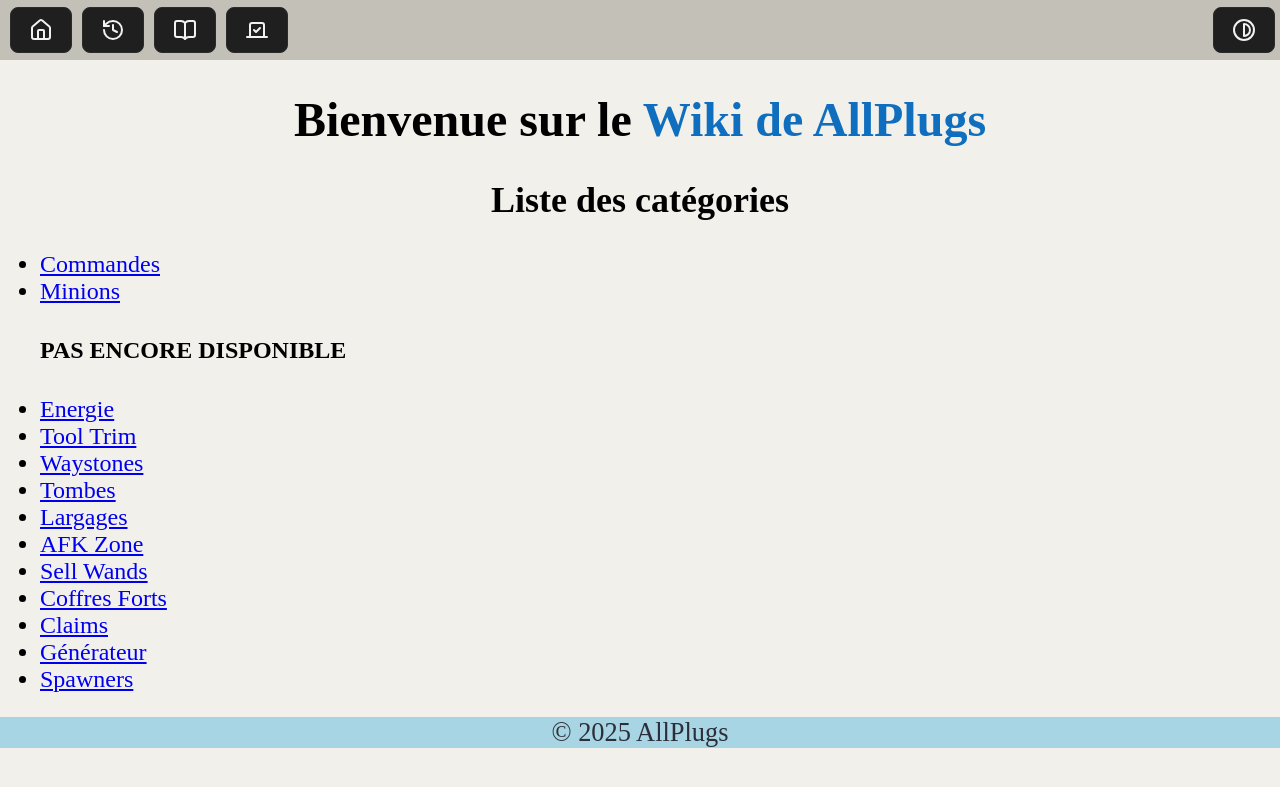
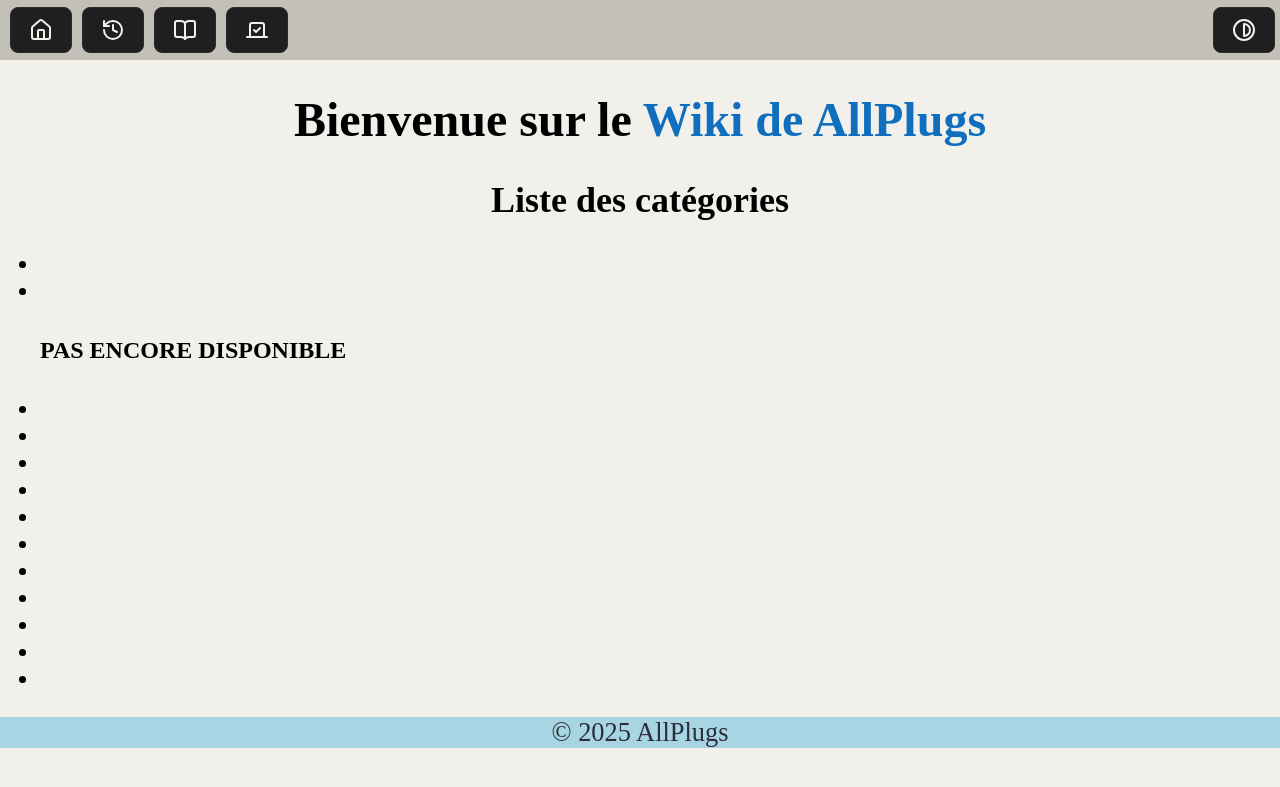
Before and after one commit to Nat688/AllPlugs-Site, a Jekyll site: the page built from wiki.html, in a window 1280 px wide. Shown: the top 787 px of the page. Built offline with Jekyll 4.4.1, drawn with Linux system fonts in a browser that asks for light colours.

Commit message:
Correction des lien vers les pages wiki 1

```diff
--- a/wiki.html
+++ b/wiki.html
@@ -4,6 +4,18 @@
 <style>
 	.title_site {
 		color: #106EBE;
+	}
+	a:link {
+    	color: #F2F0EA;
+	}
+	a:visited {
+    	color: #F2F0EA;
+	}
+	a:hover {
+    	color: #F2F0EA;
+	}
+	a:active, a:focus {
+    	color: #F2F0EA;
 	}
 </style>
 
```
